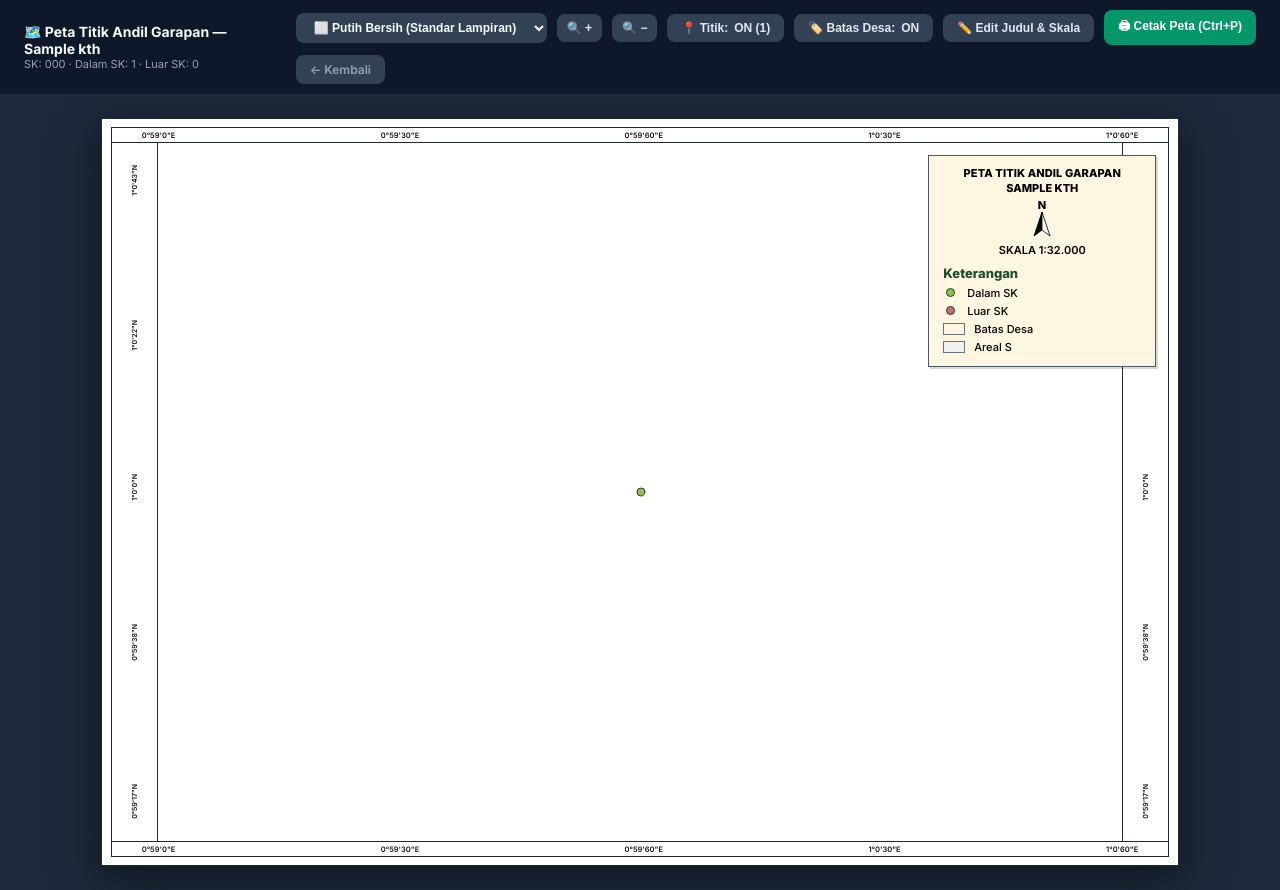
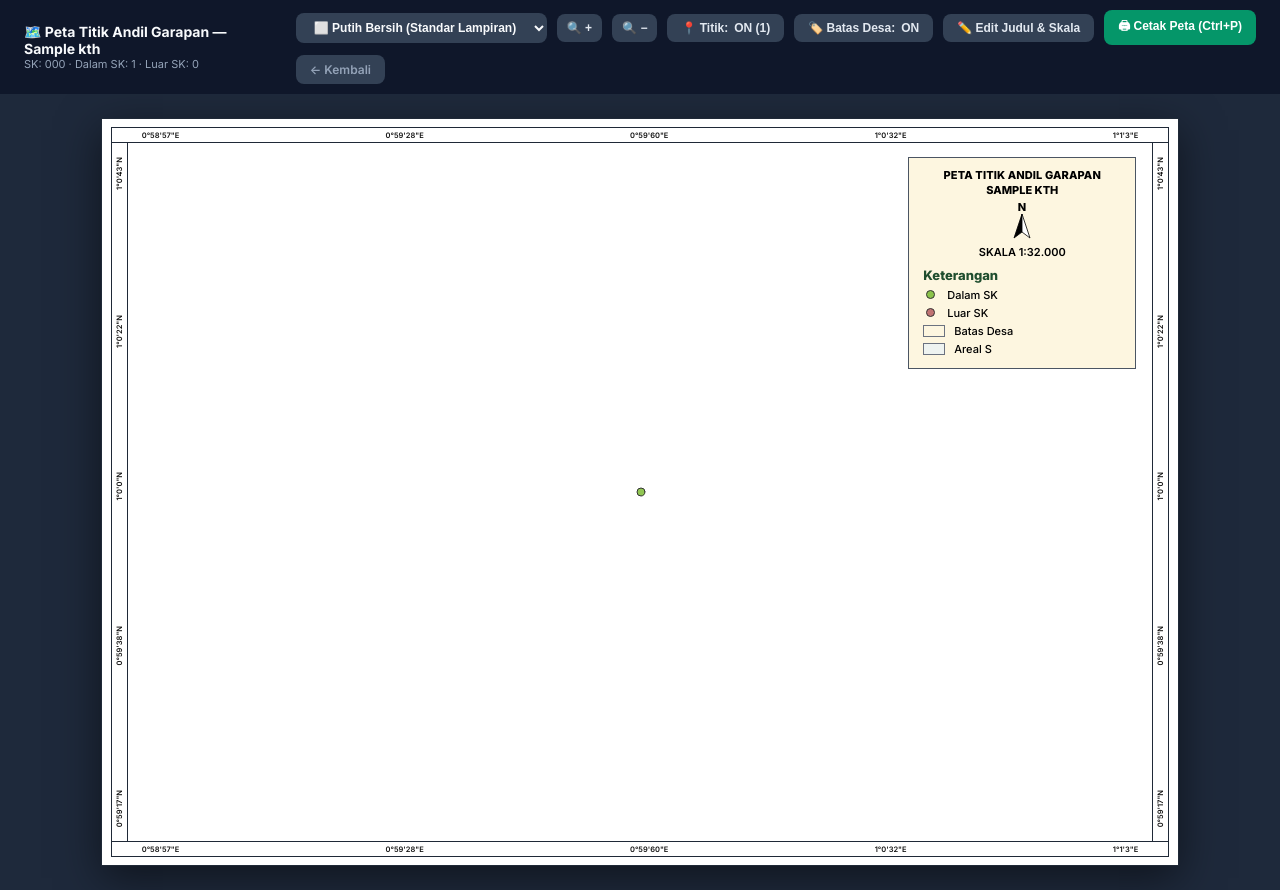
Before and after one commit to adhito-nugroho/pupuk, a PHP site: page /pupuk/cetak_peta.php?kth_id=1 in a window 1280 px wide. Run offline with PHP 8.4, Linux system fonts and the light colour scheme; tables that the repository leaves empty hold one stand-in row (values such as "Sample post").

Commit message:
update aplikasi

```diff
--- a/cetak_peta.php
+++ b/cetak_peta.php
@@ -122,17 +122,19 @@ $live = $h->fetch() ?: ['total'=>0,'sesuai'=>0,'tidak'=>0];
   }
   .graticule-top { border-bottom: 1px solid var(--frame); }
   .graticule-bottom { border-top: 1px solid var(--frame); }
-  .graticule-middle { flex: 1; display: flex; position: relative; overflow: hidden; min-height: 0; }
+  .graticule-middle { flex: 1; display: flex; overflow: hidden; min-height: 0; }
   .graticule-left, .graticule-right {
-    width: 46px; display: flex; flex-direction: column; justify-content: space-between;
-    align-items: center; padding: 22px 0; font-size: 7px; font-weight: 600; color: #111;
+    width: 16px; display: flex; flex-direction: column; justify-content: space-between;
+    align-items: center; padding: 14px 0; font-size: 7.5px; font-weight: 600; color: #111;
     background: #fff; user-select: none; z-index: 500; flex-shrink: 0;
   }
   .graticule-left { border-right: 1px solid var(--frame); }
   .graticule-right { border-left: 1px solid var(--frame); }
   .coord-v { writing-mode: vertical-rl; transform: rotate(180deg); white-space: nowrap; }
   .coord-h { white-space: nowrap; }
-  #map { flex: 1; height: 100%; width: 100%; background: #fff; z-index: 100; }
+  /* Pembungkus peta: legenda diposisikan relatif terhadap area peta (di dalam bingkai) */
+  .map-wrap { flex: 1; position: relative; min-width: 0; min-height: 0; }
+  #map { position: absolute; inset: 0; background: #fff; z-index: 100; }
 
   /* Label nama desa di atas peta */
   .village-label {
@@ -145,10 +147,9 @@ $live = $h->fetch() ?: ['total'=>0,'sesuai'=>0,'tidak'=>0];
 
   /* ═══ Kotak legenda melayang (di dalam peta, kanan atas) ═══ */
   .legend-float {
-    position: absolute; top: 12px; right: 12px; width: 228px; z-index: 800;
+    position: absolute; top: 14px; right: 16px; width: 228px; z-index: 800;
     background: #fdf6e0; border: 1.4px solid #4b5563;
     padding: 10px 14px 12px; text-align: center;
-    box-shadow: 2px 2px 0 rgba(0,0,0,0.15);
   }
   .legend-title { font-size: 11px; font-weight: 800; line-height: 1.3; letter-spacing: 0.01em; }
   .legend-sub { font-size: 11px; font-weight: 800; line-height: 1.3; }
@@ -229,6 +230,7 @@ $live = $h->fetch() ?: ['total'=>0,'sesuai'=>0,'tidak'=>0];
         <div class="graticule-left" id="coordLeft">
           <span class="coord-v">7°18'S</span><span class="coord-v">7°19'S</span><span class="coord-v">7°20'S</span><span class="coord-v">7°21'S</span><span class="coord-v">7°22'S</span><span class="coord-v">7°23'S</span>
         </div>
+        <div class="map-wrap">
           <div id="map"></div>
           <div class="legend-float" id="legendFloat">
             <div class="legend-title" id="dispTitle1">PETA TITIK ANDIL GARAPAN</div>
@@ -245,6 +247,7 @@ $live = $h->fetch() ?: ['total'=>0,'sesuai'=>0,'tidak'=>0];
               <div class="legend-row" id="legRowLuar"><span class="dot dot-luar"></span><span>Luar SK</span></div>
               <div class="legend-row" id="legRowBatas"><span class="box-sym"></span><span>Batas Desa</span></div>
               <div class="legend-row"><span class="box-sym box-areal"></span><span id="dispAreal">Areal <?= htmlspecialchars($singkatan) ?></span></div>
+            </div>
           </div>
         </div>
         <div class="graticule-right" id="coordRight">
```
Lines whose indentation alone changed are shown as unchanged.
